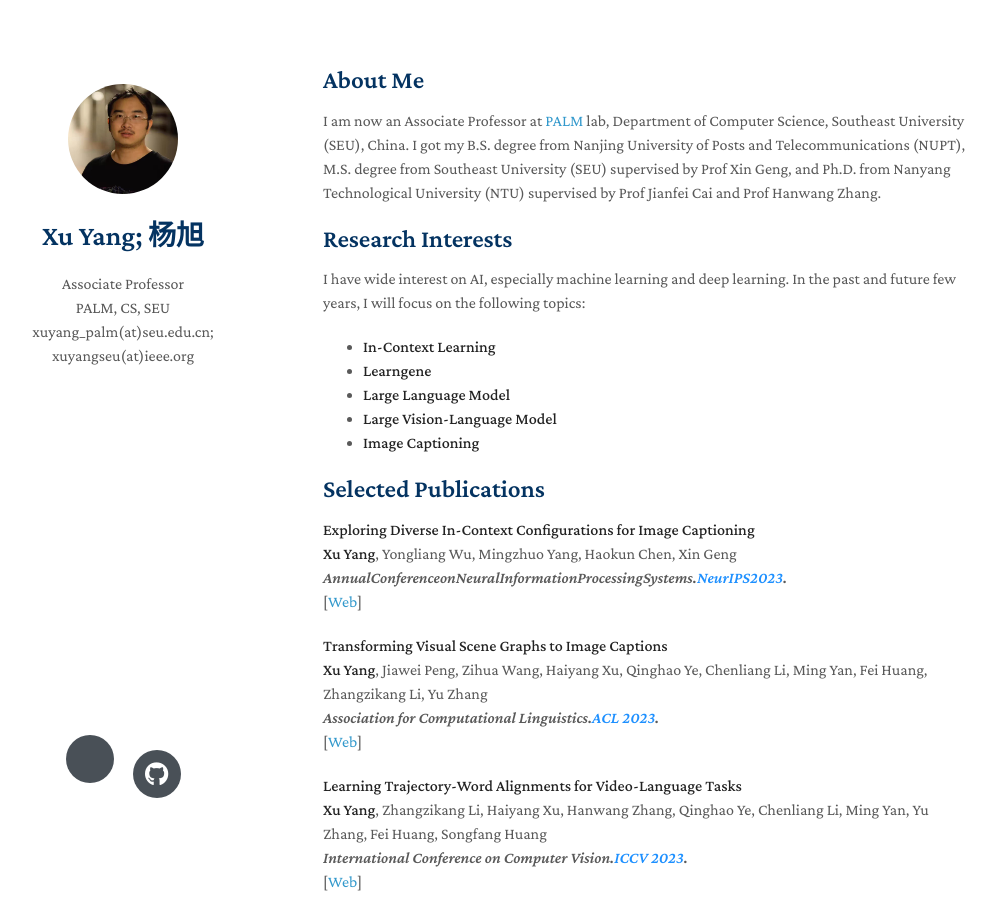
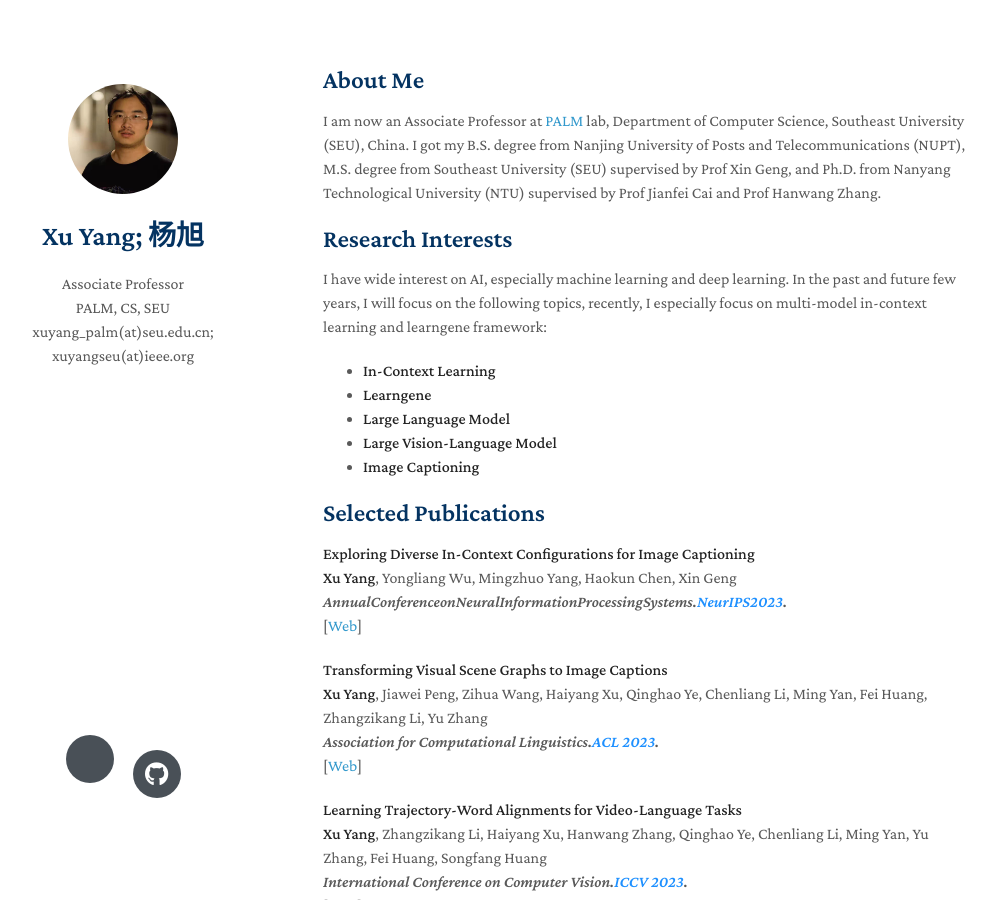
Before and after one commit to yxPALMweb/yxPALMweb.github.io, a Jekyll site: the page built from index.md, in a window 1280 px wide and 900 px high. Shown: the whole window, without its empty margins (147-1143 px from the left). Built offline with Jekyll 4.4.1, drawn with Linux system fonts in a browser that asks for light colours; nearby versions of some CDN libraries; a style sheet for code colours, icons or effects is not loaded; our own code applies the rules of GitHub Pages for plain Markdown files.

Commit message:
Update index.md

```diff
--- a/index.md
+++ b/index.md
@@ -7,7 +7,7 @@ layout: homepage
 I am now an Associate Professor at [PALM](http://palm.seu.edu.cn/home.html) lab, Department of Computer Science, Southeast University (SEU), China. I got my B.S. degree from Nanjing University of Posts and Telecommunications (NUPT), M.S. degree from Southeast University (SEU) supervised by Prof Xin Geng, and Ph.D. from Nanyang Technological University (NTU) supervised by Prof Jianfei Cai and Prof Hanwang Zhang.
 
 ## Research Interests
-I have wide interest on AI, especially machine learning and deep learning. In the past and future few years, I will focus on the following topics:
+I have wide interest on AI, especially machine learning and deep learning. In the past and future few years, I will focus on the following topics, recently, I especially focus on multi-model in-context learning and learngene framework:
 - **In-Context Learning**
 - **Learngene**
 - **Large Language Model**
```
